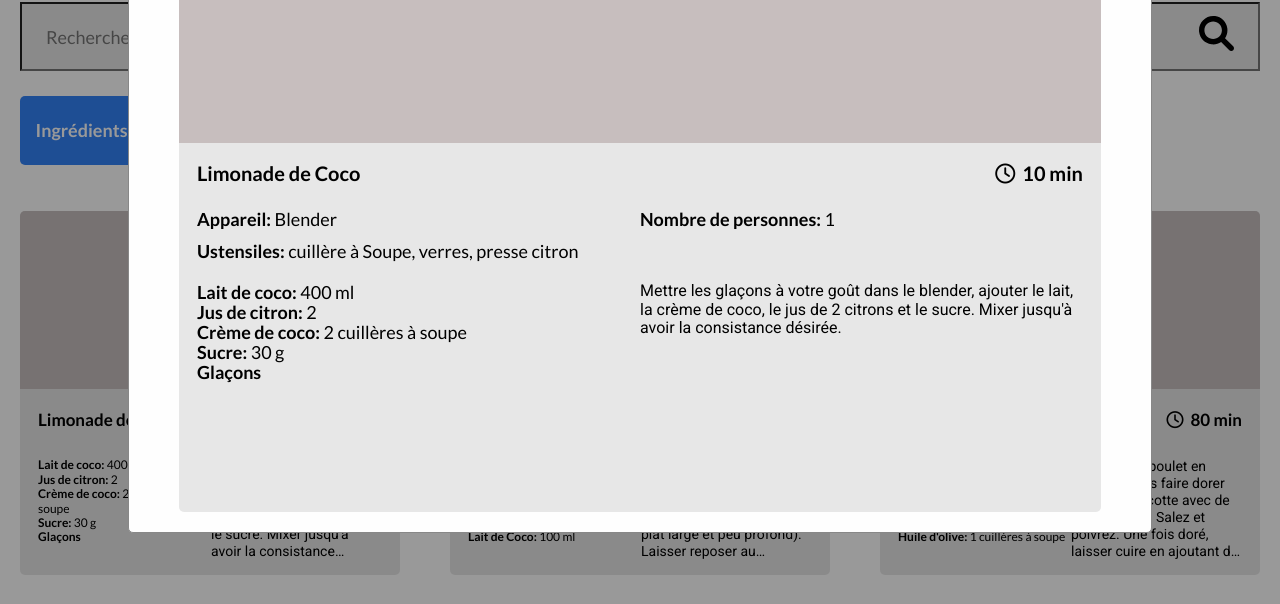
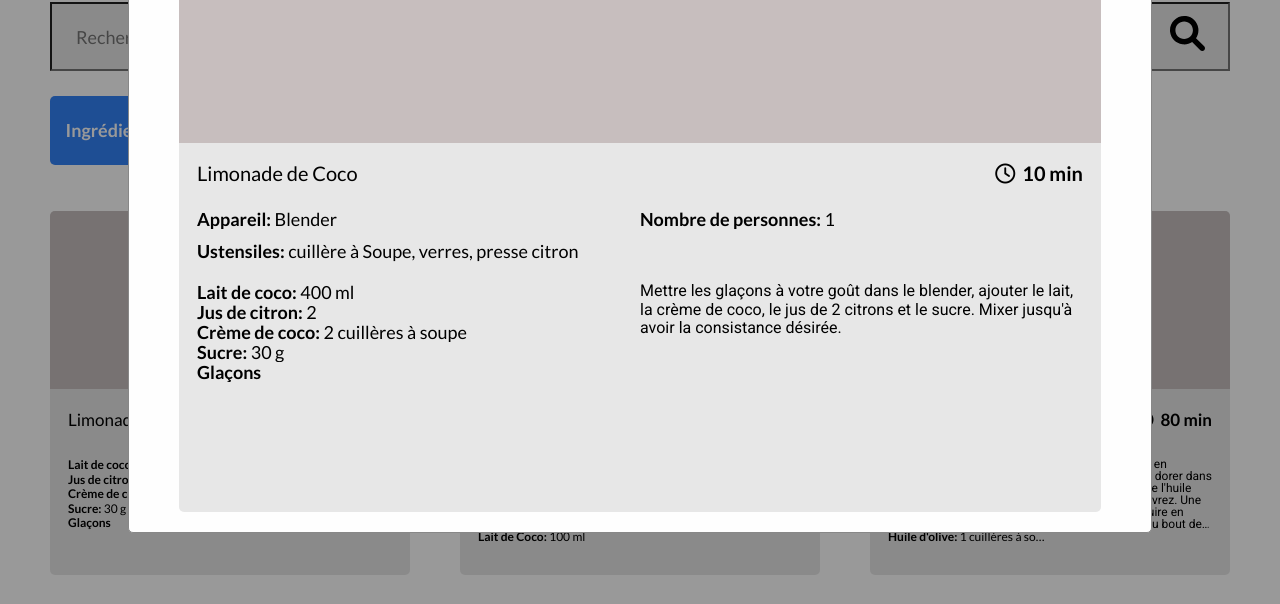
Before and after one commit to charlenry/CharlesHenriSaintMars_7_16052022, a website: page index.html in a window 1280 px wide. Both pictures are taken after a click on the element 210 px from the left and 551 px from the top of the page. Shown: the part 158-762 px from the top of the page. Drawn offline with Linux system fonts and the light colour scheme.

Commit message:
Amélioration de l'interface

```diff
--- a/assets/js/data-models/RecipeDataModel.js
+++ b/assets/js/data-models/RecipeDataModel.js
@@ -64,9 +64,9 @@ class RecipeDataModel {
       }
 
       /* Liste des ingrédients sous forme de chaine non balisée destinée à la recherche */
-      this._ingredientsForSearch += `${ingrediente} ${quantity}&nbsp;${unit}, `;
+      this._ingredientsForSearch += `${ingrediente} ${quantity} ${unit}, `;
       /* Liste des ingrédients sous forme de chaine balisée */
-      ingredientsForRender += `<b>${ingrediente}</b> ${quantity}&nbsp;${unit} <br>`;
+      ingredientsForRender += `<li><b>${ingrediente}</b> ${quantity}&nbsp;${unit}</li>`;
     }
 
     /* Retourne la liste des ingrédients sous forme de chaine balisée pour affichage */
--- a/assets/js/templates/Modal.js
+++ b/assets/js/templates/Modal.js
@@ -14,18 +14,22 @@ class Modal {
 
   onCloseButton() {
     const that = this;
+    const properties = Object.getOwnPropertyNames(this);
 
     this.$wrapper
       .querySelector('.close')
       .addEventListener('click', function() {
         that.$modalWrapper.style.display = "none";
         that.$wrapper.remove();
+        /* vider l'objet en cours afin libérer de la mémoire */
+        for (let i = 0; i < properties.length; i++) {
+          delete that[properties[i]];
+        }
       });
   }
 
 
   displayModal(recipe) {
-    let minWindow = window.matchMedia("(min-width: 1024px)")
     let recipeItem;
 
     recipeItem = `
@@ -39,24 +43,24 @@ class Modal {
           <div class="recipe-appliance"><b>Appareil: </b>${recipe.appliance}</div>
           <div class="recipe-servings"><b>Nombre de personnes: </b>${recipe.servings}</div>
           <div class="recipe-ustensils"><b>Ustensiles: </b>${recipe.ustensilsForModal}</div>
-          <div class="recipe-ingredients">${recipe.ingredientsForOneRecipe}</div>
+          <div class="recipe-ingredients"><ul>${recipe.ingredientsForOneRecipe}</ul></div>
           <div class="recipe-description">${recipe.description}</div>
         </div>
       </div>
     `;
 
-    if (minWindow.matches) {
       this.$wrapper.innerHTML = recipeItem;
       this.$modalWrapper.appendChild(this.$wrapper);
       this.$modalWrapper.style.display = "block";
-    }
-
   }
 
 
   render(recipe) {
-    this.displayModal(recipe);
-    this.onCloseButton();
+    let minWindow = window.matchMedia("(min-width: 768px)");
+    if (minWindow.matches) {
+      this.displayModal(recipe);
+      this.onCloseButton();
+    }
   }
 
 }
--- a/assets/js/templates/RecipeCard.js
+++ b/assets/js/templates/RecipeCard.js
@@ -35,7 +35,7 @@ class RecipeCard {
       <div class="recipe-photo"></div>
       <div class="recipe-name">${this._recipe.name}</div>
       <div class="recipe-time"><b><span><i class="far fa-regular fa-clock"></i></span>${this._recipe.time}</b></div>
-      <div class="recipe-ingredients">${this._recipe.ingredientsForOneRecipe}</div>
+      <div class="recipe-ingredients"><ul>${this._recipe.ingredientsForOneRecipe}</ul></div>
       <div class="recipe-description">${this._recipe.description}</div>
     `;
 
--- a/assets/scss/abstracts/_mixins.scss
+++ b/assets/scss/abstracts/_mixins.scss
@@ -22,3 +22,9 @@
   overflow: hidden;
   text-overflow: ellipsis;
 }
+
+@mixin ellipsis {
+  white-space: nowrap;
+  text-overflow: ellipsis;
+  overflow: hidden;
+}
--- a/assets/scss/media-queries/1024px.scss
+++ b/assets/scss/media-queries/1024px.scss
@@ -3,8 +3,8 @@
 /* Largeur d'écran >= 1024px */
 @media screen and (min-width : $ipad-pro) {  // 1024px
   body {
-    padding-left: 2rem;
-    padding-right: 2rem;
+    padding-left: 5rem;
+    padding-right:5rem;
   }
   .recipes-wrapper {
     grid-template-columns: repeat(2, 1fr);
--- a/assets/scss/media-queries/1280px.scss
+++ b/assets/scss/media-queries/1280px.scss
@@ -3,13 +3,14 @@
 /* Largeur d'écran >= 1280px */
 @media screen and (min-width : $laptop) {  // 1280px ; correspond à nest-hub-max
   body {
-    padding-left: 2rem;
-    padding-right: 2rem;
+    padding-left: 5rem;
+    padding-right:5rem;
   }
 
   .recipes-wrapper {
     grid-template-columns: repeat(3, 1fr);
     row-gap: 3.2rem;
+    column-gap: 5rem;
   }
 
   .recipes-wrapper article {
@@ -19,7 +20,7 @@
 
   .recipe-name {
     font-size: 1.7rem;
-    font-weight: 700;
+    font-weight: 400;
     line-height: 2.16rem;
   }
 
@@ -40,9 +41,10 @@
   }
 
   .recipe-description {
-    font-size: 1.4rem;
+    font-size: 1.2rem;
     font-weight: 400;
-    line-height: 1.7rem;
+    line-height: 1.2rem;
+    height: 9rem;
   }
 
 
--- a/assets/scss/media-queries/1440px.scss
+++ b/assets/scss/media-queries/1440px.scss
@@ -42,6 +42,7 @@
     font-size: 1.4rem;
     font-weight: 400;
     line-height: 1.7rem;
+    height: 12.1rem;
   }
 
 
--- a/assets/scss/media-queries/1600px.scss
+++ b/assets/scss/media-queries/1600px.scss
@@ -35,7 +35,6 @@
   .recipe-ingredients {
     font-size: 1.4rem;
     line-height: 1.43rem;
-    overflow: hidden;
   }
 
   .recipe-description {
--- a/assets/scss/media-queries/768px.scss
+++ b/assets/scss/media-queries/768px.scss
@@ -3,8 +3,8 @@
 /* Largeur d'écran >= 768px */
 @media screen and (min-width : $ipad) {  // 768px
   body {
-    padding-left: 2rem;
-    padding-right: 2rem;
+    padding-left: 5rem;
+    padding-right:5rem;
   }
 
   .recipes-wrapper {
--- a/assets/scss/pages/_home.scss
+++ b/assets/scss/pages/_home.scss
@@ -99,7 +99,13 @@ h1 {
   //font-weight: 400;
   line-height: 1.44rem;
   border-bottom-left-radius: 0.5rem;
+  overflow: hidden;
   //background-color: mediumpurple;
+}
+
+.recipe-ingredients li {
+  list-style-type: none;
+  @include ellipsis;
 }
 
 .recipe-description {
@@ -113,6 +119,7 @@ h1 {
   font-weight: 400;
   @include multiline-ellipsis(6);
   border-bottom-right-radius: 0.5rem;
+  overflow: hidden;
   //background-color: cyan;
 }
 
@@ -433,6 +440,7 @@ h1 {
   line-height: 2.5rem;
   font-size: 2rem;
   border-bottom-left-radius: 0.5rem;
+  overflow: hidden;
 }
 
 .modal-content-data .recipe-description {
@@ -446,6 +454,7 @@ h1 {
   line-height: 2.3rem;
   @include multiline-ellipsis(14);
   border-bottom-right-radius: 0.5rem;
+  overflow: hidden;
 }
 
 .modal-content-data .recipe-appliance {
```
Also changed, not shown: assets/css/style.css, 1 other file.
